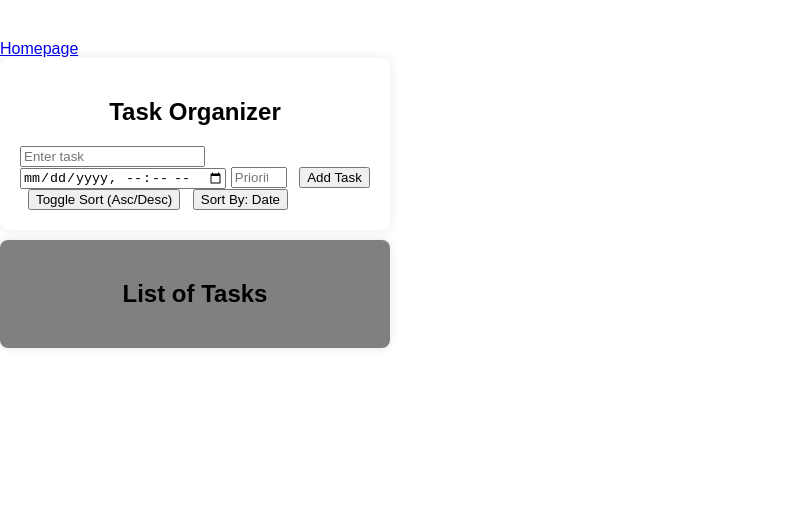
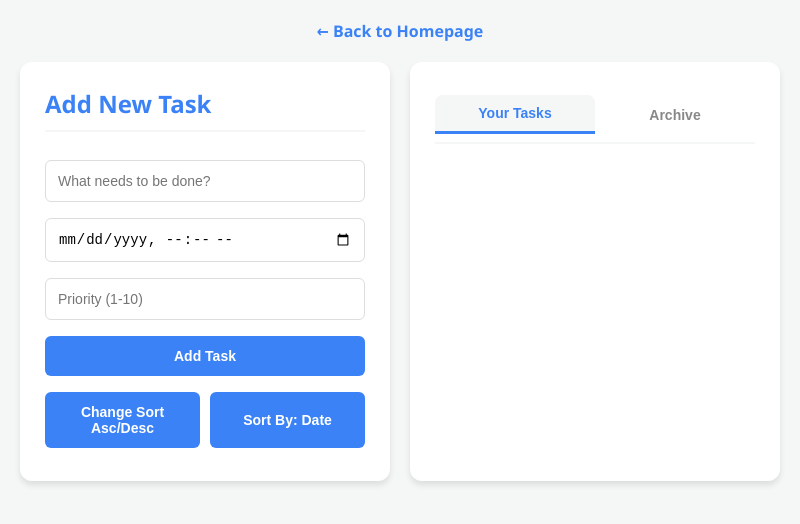
Before and after one commit to Slothman71/Senior-Design-Personal-Digital-Assistant, an Electron app: page TaskOrganizer.html in a window 800 px wide. Drawn offline with Linux system fonts and the light colour scheme.

Commit message:
I added an archive tab and a better UI

```diff
--- a/TaskOrganizer.html
+++ b/TaskOrganizer.html
@@ -6,89 +6,211 @@
     <meta name="viewport" content="width=device-width, initial-scale=1.0">
 
     <style>
+        :root {
+            --primary-bg: #f4f7f6;
+            --card-bg: #ffffff;
+            --text-main: #333;
+            --accent: #3b82f6;
+            --success: #2ecc71;
+            --warning: #f1c40f;
+            --danger: #e74c3c;
+            --shadow: 0 4px 6px rgba(0,0,0,0.1);
+        }
+
         body {
-            font-family: Arial;
-            max-width: 1000px;
-            margin: 40px auto;
+            font-family: 'Segoe UI', Tahoma, Geneva, Verdana, sans-serif;
+            background-color: var(--primary-bg);
+            color: var(--text-main);
+            margin: 0;
+            padding: 20px;
+            display: flex;
+            flex-direction: column;
+            align-items: center;
+        }
+
+        .main-container {
+            display: flex;
+            gap: 20px;
+            max-width: 1100px;
+            width: 100%;
+            flex-wrap: wrap; /* Adjusts for mobile */
+            justify-content: center;
+        }
+
+        h2 {
+            margin-top: 0;
+            font-weight: 600;
+            color: var(--accent);
+            border-bottom: 2px solid var(--primary-bg);
+            padding-bottom: 10px;
+        }
+
+        .TaskInputContainer, .ListOfTasks {
+            background: var(--card-bg);
+            padding: 25px;
+            border-radius: 12px;
+            box-shadow: var(--shadow);
+            flex: 1;
+            min-width: 320px;
+        }
+
+        /* Input Styling */
+        input, select, button {
+            width: 100%;
+            padding: 12px;
+            margin: 8px 0;
+            border: 1px solid #ddd;
+            border-radius: 6px;
+            box-sizing: border-box;
+            font-size: 14px;
+        }
+
+        button {
+            background-color: var(--accent);
+            color: white;
+            border: none;
+            cursor: pointer;
+            font-weight: bold;
+            transition: background 0.3s ease;
+        }
+
+        button:hover {
+            filter: brightness(1.1);
+        }
+
+        /* Task List Styling */
+        ul {
+            list-style: none;
+            padding: 0;
         }
 
         li {
-            background: beige;
-            margin: 10px 0;
-            padding: 10px;
-            border-radius: 6px;
+            background: var(--card-bg);
+            margin-bottom: 12px;
+            padding: 15px;
+            border-radius: 8px;
+            border-left: 5px solid #ddd;
+            box-shadow: 0 2px 4px rgba(0,0,0,0.05);
+            transition: transform 0.2s ease;
+            display: flex;
+            flex-direction: column;
         }
 
-        h2 {
-            text-align: center;
+        li:hover {
+            transform: translateY(-2px);
         }
 
-        .TaskInputContainer {
-            background: white;
-            padding: 20px;
-            width: 350px;
-            border-radius: 8px;
-            box-shadow: 0 0 10px rgba(0,0,0,0.1);
-        }
-
-        .ListOfTasks {
-            background: gray;
-            padding: 20px;
-            margin-top: 10px;
-            width: 350px;
-            border-radius: 8px;
-            box-shadow: 0 0 10px rgba(0,0,0,0.1);
-        }
-
+        /* Status States */
         .completed {
-            text-decoration: line-through;
-            color: gray;
-            background-color: #e3ffdd;
-            border: 1px solid green;
+            opacity: 0.6;
+            border-left-color: var(--success);
+            background-color: #f9fff9;
         }
 
         .overdue {
-            background-color: #ffdddd;
-            border: 1px solid red;
+            border-left-color: var(--danger);
+            background-color: #fff5f5;
         }
 
         .due-today {
-        background-color: #fff3cd;
-        border: 1px solid orange;
+            border-left-color: var(--warning);
+            background-color: #fffdf2;
         }
 
-        button {
-            margin-left: 8px;
+        .task-controls {
+            display: flex;
+            gap: 10px;
+            margin-top: 10px;
+        }
+
+        .task-controls button {
+            padding: 6px 12px;
+            font-size: 12px;
+        }
+
+        .delete-btn { background-color: var(--danger); }
+        .complete-btn { background-color: var(--success); }
+
+        .homepage-link {
+            margin-bottom: 20px;
+            text-decoration: none;
+            color: var(--accent);
+            font-weight: bold;
+        }
+
+        .tab-container {
+            display: flex;
+            border-bottom: 2px solid var(--primary-bg);
+            margin-bottom: 15px;
+        }
+
+        .tab-btn {
+            flex: 1;
+            background: none;
+            border: none;
+            color: #888;
+            padding: 10px;
+            cursor: pointer;
+            font-weight: bold;
+            transition: all 0.3s;
+            border-radius: 8px 8px 0 0;
+        }
+
+        .tab-btn.active {
+            color: var(--accent);
+            background-color: var(--primary-bg);
+            border-bottom: 3px solid var(--accent);
+        }
+
+        .tab-btn:hover:not(.active) {
+            background-color: #f0f0f0;
         }
     </style>
 </head>
 <body>
 
-<a href= "index.html">Homepage</a> <!-- link to homepage -->
+<a href="index.html" class="homepage-link">← Back to Homepage</a>
 
+<div class="main-container">
     <div class="TaskInputContainer">
-    <h2>Task Organizer</h2>
+        <h2>Add New Task</h2>
+        <input type="text" id="taskInput" placeholder="What needs to be done?">
+        <input type="datetime-local" id="dateInput">
+        <input type="number" id="priorityInput" min="1" max="10" placeholder="Priority (1-10)">
 
-    <input type="text" id="taskInput" placeholder="Enter task"> <!-- user input box for task -->
-    <input type="datetime-local" id="dateInput"> <!-- user input box for date -->
-    <input type="number" id="priorityInput" min="1" max="10" placeholder="Priority (1-10)"> <!-- user input for priority importance-->
-    <button onclick="addTask()">Add Task</button> <!-- button runs "addTask" -->
-    <button onclick="toggleSort()">Toggle Sort (Asc/Desc)</button> <!-- button toggle sort asc/desc -->
-    <button onclick="toggleSortMode()">Sort By: Date</button> <!--changes the mode in which its being sorted-->
-
+        <button onclick="addTask()">Add Task</button>
+        <div style="display:flex; gap:10px;">
+            <button onclick="toggleSort()">Change Sort Asc/Desc</button>
+            <button onclick="toggleSortMode()" id="modeBtn">Sort By: Date</button>
+        </div>
     </div>
 
     <div class="ListOfTasks">
-    <h2>List of Tasks</h2>
-    <ul id="taskList"></ul> <!-- where the tasks end up -->
+        <div class="tab-container">
+            <button class="tab-btn active" id="tabActive" onclick="switchTab('active')">Your Tasks</button>
+            <button class="tab-btn" id="tabArchive" onclick="switchTab('archive')">Archive</button>
+        </div>
+        <ul id="taskList"></ul>
+    </div>
 </div>
 
 <script>
 
-// start with an empty task array and togglesort set to ascending.
+let currentView = 'active'; // Tracks whether we see 'active' or 'archive'
+
 let tasks = [];
 let ascending = true;
 let sortMode = "date"; // "date" or "priority"
+
+function switchTab(view) {
+    currentView = view;
+
+    // Update button styling
+    document.getElementById('tabActive').classList.toggle('active', view === 'active');
+    document.getElementById('tabArchive').classList.toggle('active', view === 'archive');
+
+    displayTasks();
+}
 
 function addTask() {
     const text = document.getElementById("taskInput").value; // gets the task inputted by user
@@ -179,7 +301,16 @@ function displayTasks() { // there are a lot of things in this function that are
     const today = new Date();
     today.setHours(0,0,0,0);
 
-    tasks.forEach((task, index) => { //specifics per task
+    // Filter the tasks based on the tab
+    const filteredTasks = tasks.filter(task => {
+        if (currentView === 'active') return !task.completed;
+        return task.completed;
+    });
+
+    filteredTasks.forEach((task) => { //specifics per task
+
+        // finds the original index so buttons work properly
+        const originalIndex = tasks.indexOf(task);
 
         const li = document.createElement("li"); // create list element
 
@@ -190,9 +321,7 @@ function displayTasks() { // there are a lot of things in this function that are
 
 
         // Highlight overdue (past exact time)
-        if (taskDate < now && !task.completed) {
-            li.classList.add("overdue");
-        }
+        if (taskDate < now && !task.completed) li.classList.add("overdue");
 
         // Highlight Due today (same day but future time)
         else if (taskDay.getTime() === today.getTime() && !task.completed) {
@@ -200,38 +329,48 @@ function displayTasks() { // there are a lot of things in this function that are
         }
 
         // Mark complete
-        if (task.completed) {
-            li.classList.add("completed");
+        if (task.completed) li.classList.add("completed");
+
+        /*
+         * every list element (task) contains:
+         * the task in bold,
+         * priority and due date as small text,
+         * the complete button,
+         * and the delete button.
+         */
+        li.innerHTML = `
+            <strong>${task.text}</strong>
+            <small>Priority: ${task.priority} | Due: ${taskDate.toLocaleString()}</small>
+            <div class="task-controls">
+                <button class="complete-btn" onclick="toggleComplete(${originalIndex})">
+                    ${task.completed ? 'Restore' : 'Complete'}
+                </button>
+                <button class="delete-btn" onclick="deleteTask(${originalIndex})">Delete</button>
+            </div>
+        `;
+
+
+        list.appendChild(li);
+    });
 }
 
-        li.textContent = task.text +
-                        " | Priority: " + task.priority +
-                        " | Due: " + taskDate.toLocaleString();
-        // shows priority and due date in-line with task
-
-        // Complete button
-        const completeBtn = document.createElement("button");
-        completeBtn.textContent = "Complete";
-        completeBtn.onclick = () => {
+function toggleComplete(index) {
     tasks[index].completed = !tasks[index].completed;
     saveTasks();
     displayTasks();
-        };
+}
 
-        // Delete button
-        const deleteBtn = document.createElement("button");
-        deleteBtn.textContent = "Delete";
-        deleteBtn.onclick = () => {
+function deleteTask(index) {
+    // This creates the "Are you sure" pop-up
+    const userConfirmed = confirm("Are you sure you want to delete this task? This action cannot be undone.");
+
+    // If the user clicks "OK", userConfirmed will be true
+    if (userConfirmed) {
         tasks.splice(index, 1);
         saveTasks();
         displayTasks();
-        };
-
-        li.appendChild(completeBtn);
-        li.appendChild(deleteBtn);
-
-        list.appendChild(li);
-    });
+    }
+    // If they click "Cancel", nothing happens!
 }
 
 window.onload = loadTasks;
```
Lines whose indentation alone changed are shown as unchanged.
